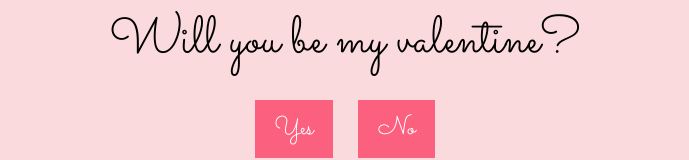
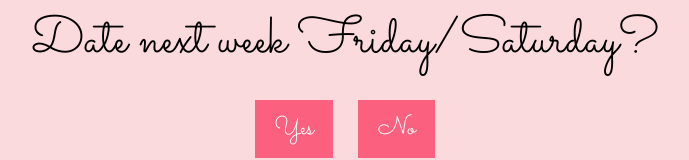
Before and after one commit to FerdiTheBerdi/VALEN, a plain HTML site: page index.html in a window 1280 px wide. Shown: the part 471-631 px from the top of the page, without its empty margins (295-984 px from the left). Drawn offline with Linux system fonts and the light colour scheme.

Commit message:
Update index.html

```diff
--- a/index.html
+++ b/index.html
@@ -3,7 +3,7 @@
 <head>
     <meta charset="UTF-8">
     <meta name="viewport" content="width=device-width, initial-scale=1.0">
-    <title>Will You Be My Valentine?</title>
+    <title>DATEEE?</title>
     <link rel="stylesheet" href="https://fonts.googleapis.com/css2?family=Sacramento&display=swap">
     <link rel="stylesheet" href="style.css"> <!-- Link to external stylesheet -->
 </head>
@@ -11,7 +11,7 @@
     <div id="container">
         <div id="image-container"></div> <!-- Container for displaying images -->
         <div id="text-container">
-            <div id="question">Will you be my valentine?</div> <!-- Question -->
+            <div id="question">Date next week Friday/Saturday?</div> <!-- Question -->
             <div id="options">
                 <button id="yes-button" onclick="selectOption('yes')">Yes</button> <!-- Yes button -->
                 <button id="no-button" onclick="selectOption('no')">No</button> <!-- No button -->
```
